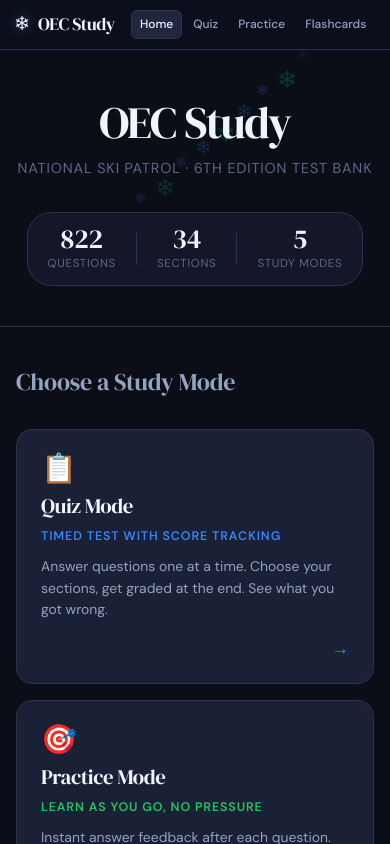
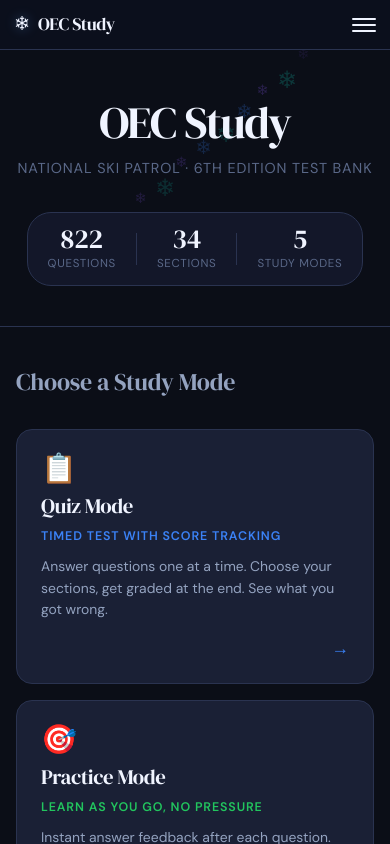
Before and after one commit to DeWittSolutionsLLC/OECTrainingApp6thEdition, a React (Create React App) app: page / in a window 390 px wide. Shown: the top 844 px of the page. Built offline with nearby package versions, Linux system fonts and the light colour scheme.

Commit message:
Added Nav dropdown

```diff
--- a/src/components/NavBar.jsx
+++ b/src/components/NavBar.jsx
@@ -1,9 +1,16 @@
+import { useState, useEffect } from 'react';
 import { Link, useLocation } from 'react-router-dom';
 import '../styles/navbar.css';
 
 export default function NavBar() {
   const { pathname } = useLocation();
+  const [isOpen, setIsOpen] = useState(false);
   const isHome = pathname === '/';
+
+  // Close menu when a link is clicked or route changes
+  useEffect(() => {
+    setIsOpen(false);
+  }, [pathname]);
 
   return (
     <header className={`navbar ${isHome ? 'navbar--home' : ''}`}>
@@ -12,7 +19,19 @@
         <span className="navbar__title">OEC Study</span>
         <span className="navbar__edition">6th Ed.</span>
       </Link>
-      <nav className="navbar__links">
+
+      {/* Hamburger Toggle */}
+      <button
+        className={`navbar__toggle ${isOpen ? 'navbar__toggle--open' : ''}`}
+        onClick={() => setIsOpen(!isOpen)}
+        aria-label="Toggle navigation"
+      >
+        <span className="hamburger-line"></span>
+        <span className="hamburger-line"></span>
+        <span className="hamburger-line"></span>
+      </button>
+
+      <nav className={`navbar__links ${isOpen ? 'navbar__links--open' : ''}`}>
         <Link to="/" className={`navbar__link ${pathname === '/' ? 'navbar__link--active' : ''}`}>Home</Link>
         <Link to="/setup/quiz" className={`navbar__link ${pathname.includes('quiz') || pathname.includes('setup') ? 'navbar__link--active' : ''}`}>Quiz</Link>
         <Link to="/setup/practice" className={`navbar__link ${pathname.includes('practice') ? 'navbar__link--active' : ''}`}>Practice</Link>
--- a/src/styles/navbar.css
+++ b/src/styles/navbar.css
@@ -80,4 +80,72 @@
   .navbar { padding: 0 14px; height: 50px; }
   .navbar__edition { display: none; }
   .navbar__link { font-size: 0.75rem; padding: 4px 8px; }
+}/* --- Desktop Toggle Hidden --- */
+.navbar__toggle {
+  display: none;
+  flex-direction: column;
+  justify-content: space-around;
+  width: 24px;
+  height: 18px;
+  background: transparent;
+  border: none;
+  cursor: pointer;
+  padding: 0;
+  z-index: 101;
 }
+
+.hamburger-line {
+  width: 24px;
+  height: 2px;
+  background-color: var(--text-primary);
+  border-radius: 10px;
+  transition: all 0.3s linear;
+}
+
+/* --- Mobile Logic --- */
+@media (max-width: 768px) {
+  .navbar__toggle {
+    display: flex;
+  }
+
+  /* Hamburger Animation to 'X' */
+  .navbar__toggle--open .hamburger-line:nth-child(1) { transform: rotate(45deg) translate(5px, 5px); }
+  .navbar__toggle--open .hamburger-line:nth-child(2) { opacity: 0; }
+  .navbar__toggle--open .hamburger-line:nth-child(3) { transform: rotate(-45deg) translate(7px, -7px); }
+
+  .navbar__links {
+    position: absolute;
+    top: 100%; /* Sits right below the navbar */
+    left: 0;
+    right: 0;
+    flex-direction: column;
+    background: rgba(13, 16, 30, 0.98);
+    backdrop-filter: blur(20px);
+    border-bottom: 1px solid var(--border);
+    padding: 1rem;
+    gap: 8px;
+
+    /* Hidden by default */
+    display: none;
+    opacity: 0;
+    transform: translateY(-10px);
+    transition: all 0.3s ease-in-out;
+  }
+
+  .navbar__links--open {
+    display: flex;
+    opacity: 1;
+    transform: translateY(0);
+  }
+
+  .navbar__link {
+    width: 100%;
+    padding: 12px 16px;
+    font-size: 0.95rem;
+    border: 1px solid transparent;
+  }
+
+  .navbar__edition {
+    display: none;
+  }
+}
```
